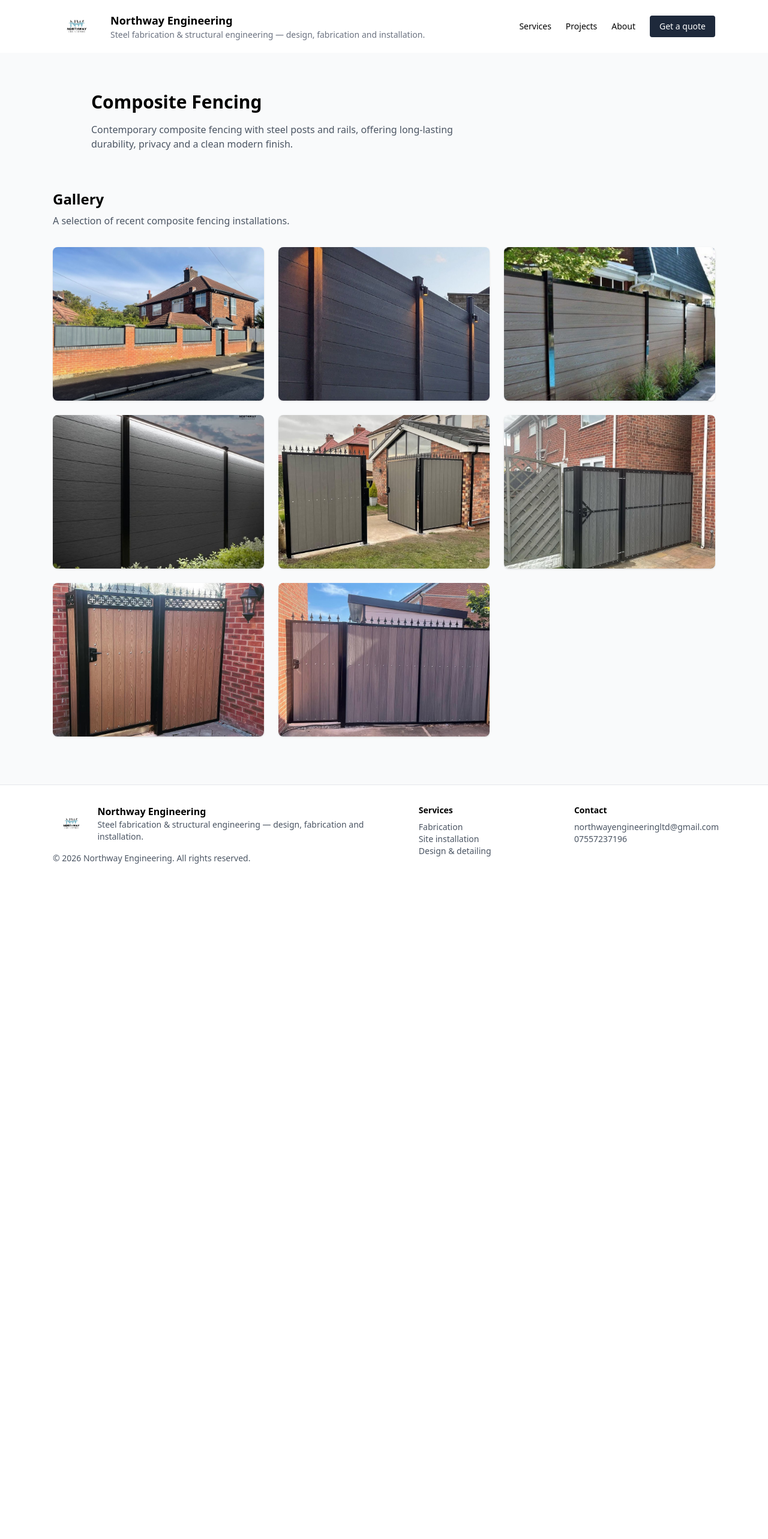
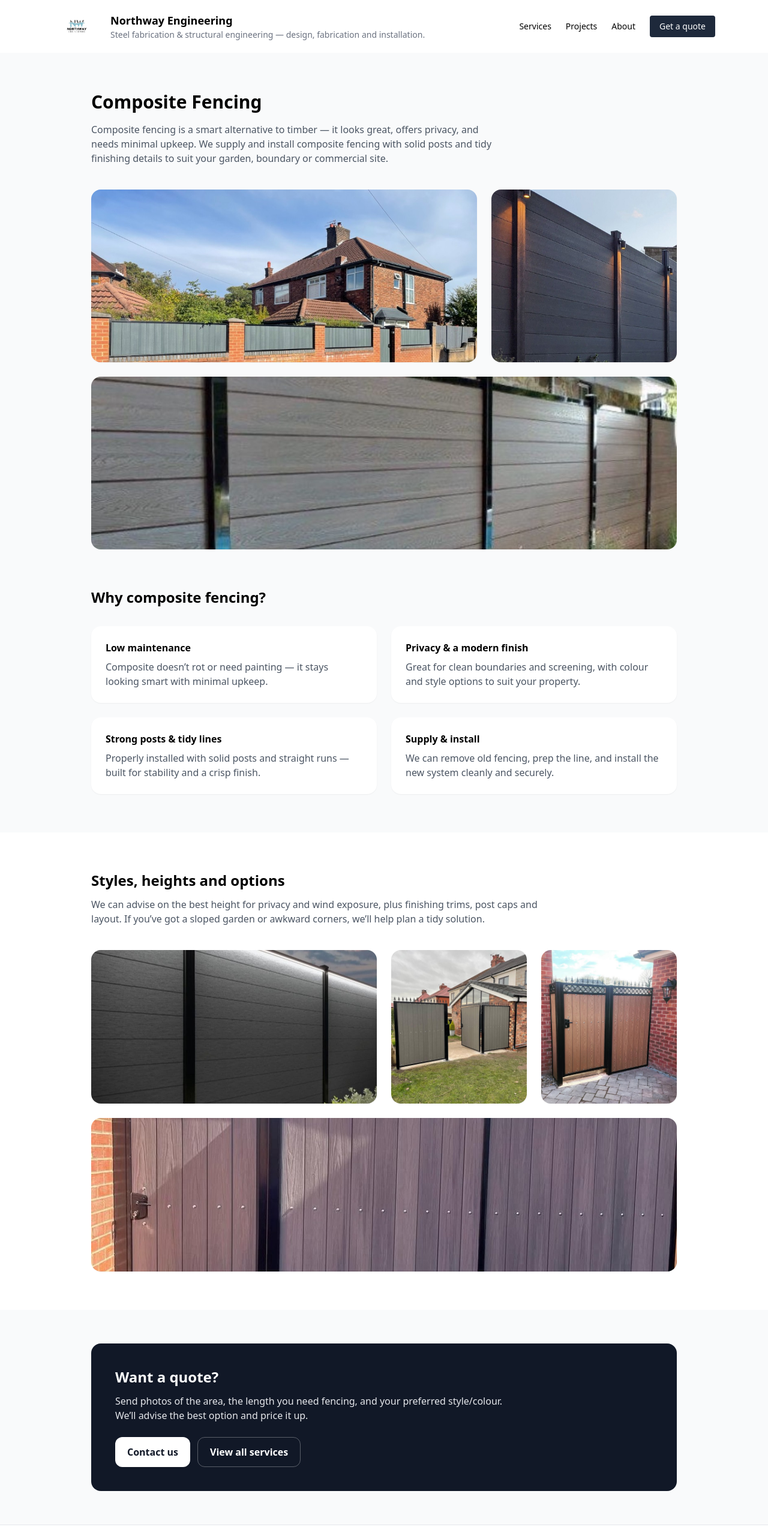
Before and after one commit to giuseppe101-arch/northway-engineering-site2, a Next.js app: page /products/composite-fencing in a window 1280 px wide. Shown: the top 2566 px of the page at 60% size. Before the commit the page ends 1473 px from the top, so only its background shows below. Built offline with nearby package versions, Linux system fonts and the light colour scheme.

Commit message:
Update composite-fencing.jsx

```diff
--- a/pages/products/composite-fencing.jsx
+++ b/pages/products/composite-fencing.jsx
@@ -1,7 +1,7 @@
-import Head from 'next/head'
-import Image from 'next/image'
-import Header from '../../components/Header'
-import Footer from '../../components/Footer'
+import Head from "next/head";
+import Image from "next/image";
+import Header from "../../components/Header";
+import Footer from "../../components/Footer";
 
 export default function CompositeFencingPage() {
   return (
@@ -10,57 +10,181 @@ export default function CompositeFencingPage() {
         <title>Composite Fencing — Northway Engineering</title>
         <meta
           name="description"
-          content="Low-maintenance composite fencing systems with steel posts and rails, supplied and installed across the North West."
+          content="Composite fencing supplied and installed — modern, low-maintenance fencing with strong posts and a clean finish across Liverpool and the North West."
         />
       </Head>
 
       <Header />
 
       <main className="bg-gray-50">
-        {/* INTRO */}
+        {/* INTRO + TOP GALLERY */}
         <section className="max-w-5xl mx-auto px-6 py-16">
           <h1 className="text-3xl font-bold">Composite Fencing</h1>
           <p className="mt-4 text-gray-600 max-w-2xl">
-            Contemporary composite fencing with steel posts and rails, offering long-lasting
-            durability, privacy and a clean modern finish.
+            Composite fencing is a smart alternative to timber — it looks great, offers privacy,
+            and needs minimal upkeep. We supply and install composite fencing with solid posts and
+            tidy finishing details to suit your garden, boundary or commercial site.
           </p>
+
+          {/* TOP GALLERY (3 images) */}
+          <div className="mt-10 grid gap-6 md:grid-cols-3">
+            {/* FEATURE */}
+            <div className="relative w-full h-72 rounded-2xl overflow-hidden shadow-sm md:col-span-2">
+              <Image
+                src="/images/compfence1.jpg"
+                alt="Composite fencing installation"
+                fill
+                sizes="(max-width: 768px) 100vw, 66vw"
+                className="object-cover object-top"
+                priority
+              />
+            </div>
+
+            <div className="relative w-full h-72 rounded-2xl overflow-hidden shadow-sm">
+              <Image
+                src="/images/compfence2.jpg"
+                alt="Composite fence panels"
+                fill
+                sizes="(max-width: 768px) 100vw, 33vw"
+                className="object-cover object-top"
+              />
+            </div>
+
+            <div className="relative w-full h-72 rounded-2xl overflow-hidden shadow-sm md:col-span-3">
+              <Image
+                src="/images/compfence3.jpg"
+                alt="Composite fencing finished look"
+                fill
+                sizes="(max-width: 768px) 100vw, 100vw"
+                className="object-cover"
+              />
+            </div>
+          </div>
         </section>
 
-        {/* GALLERY */}
-        <section className="max-w-6xl mx-auto px-6 pb-20">
-          <h2 className="text-2xl font-bold mb-2">Gallery</h2>
-          <p className="text-gray-600 mb-8">
-            A selection of recent composite fencing installations.
-          </p>
+        {/* INFO CARDS */}
+        <section className="max-w-5xl mx-auto px-6 pb-16">
+          <h2 className="text-2xl font-bold">Why composite fencing?</h2>
 
-          <div className="grid grid-cols-1 sm:grid-cols-2 lg:grid-cols-3 gap-6">
-            {[
-              'compfence1.jpg',
-              'compfence2.jpg',
-              'compfence3.jpg',
-              'compfence4.jpg',
-              'compfence5.jpg',
-              'compfence6.jpg',
-              'compfence7.jpg',
-              'compfence8.jpg',
-            ].map((img, index) => (
-              <div
-                key={index}
-                className="relative w-full h-64 rounded-lg overflow-hidden shadow bg-white"
-              >
+          <div className="mt-8 grid gap-6 md:grid-cols-2">
+            <div className="bg-white rounded-2xl p-6 shadow-sm">
+              <h3 className="font-semibold">Low maintenance</h3>
+              <p className="mt-2 text-gray-600">
+                Composite doesn’t rot or need painting — it stays looking smart with minimal upkeep.
+              </p>
+            </div>
+
+            <div className="bg-white rounded-2xl p-6 shadow-sm">
+              <h3 className="font-semibold">Privacy &amp; a modern finish</h3>
+              <p className="mt-2 text-gray-600">
+                Great for clean boundaries and screening, with colour and style options to suit your
+                property.
+              </p>
+            </div>
+
+            <div className="bg-white rounded-2xl p-6 shadow-sm">
+              <h3 className="font-semibold">Strong posts &amp; tidy lines</h3>
+              <p className="mt-2 text-gray-600">
+                Properly installed with solid posts and straight runs — built for stability and a
+                crisp finish.
+              </p>
+            </div>
+
+            <div className="bg-white rounded-2xl p-6 shadow-sm">
+              <h3 className="font-semibold">Supply &amp; install</h3>
+              <p className="mt-2 text-gray-600">
+                We can remove old fencing, prep the line, and install the new system cleanly and
+                securely.
+              </p>
+            </div>
+          </div>
+        </section>
+
+        {/* SECOND GALLERY + MORE TEXT */}
+        <section className="bg-white">
+          <div className="max-w-5xl mx-auto px-6 py-16">
+            <h2 className="text-2xl font-bold">Styles, heights and options</h2>
+            <p className="mt-3 text-gray-600 max-w-3xl">
+              We can advise on the best height for privacy and wind exposure, plus finishing trims,
+              post caps and layout. If you’ve got a sloped garden or awkward corners, we’ll help
+              plan a tidy solution.
+            </p>
+
+            {/* SECOND GALLERY (4 images) */}
+            <div className="mt-10 grid gap-6 md:grid-cols-4">
+              <div className="relative w-full h-64 rounded-2xl overflow-hidden shadow-sm md:col-span-2">
                 <Image
-                  src={`/images/${img}`}
-                  alt="Composite fencing installation by Northway Engineering"
+                  src="/images/compfence4.jpg"
+                  alt="Composite fence run"
                   fill
+                  sizes="(max-width: 768px) 100vw, 50vw"
                   className="object-cover"
                 />
               </div>
-            ))}
+
+              <div className="relative w-full h-64 rounded-2xl overflow-hidden shadow-sm">
+                <Image
+                  src="/images/compfence5.jpg"
+                  alt="Composite fencing detail"
+                  fill
+                  sizes="(max-width: 768px) 100vw, 25vw"
+                  className="object-cover"
+                />
+              </div>
+
+              <div className="relative w-full h-64 rounded-2xl overflow-hidden shadow-sm">
+                <Image
+                  src="/images/compfence7.jpg"
+                  alt="Composite fence corner detail"
+                  fill
+                  sizes="(max-width: 768px) 100vw, 25vw"
+                  className="object-cover"
+                />
+              </div>
+
+              <div className="relative w-full h-64 rounded-2xl overflow-hidden shadow-sm md:col-span-4">
+                <Image
+                  src="/images/compfence8.jpg"
+                  alt="Composite fencing completed installation"
+                  fill
+                  sizes="(max-width: 768px) 100vw, 100vw"
+                  className="object-cover"
+                />
+              </div>
+            </div>
+          </div>
+        </section>
+
+        {/* CTA */}
+        <section className="bg-gray-50">
+          <div className="max-w-5xl mx-auto px-6 py-14">
+            <div className="rounded-2xl bg-gray-900 text-white p-8 md:p-10">
+              <h2 className="text-2xl font-bold">Want a quote?</h2>
+              <p className="mt-3 text-gray-200 max-w-2xl">
+                Send photos of the area, the length you need fencing, and your preferred style/colour.
+                We’ll advise the best option and price it up.
+              </p>
+
+              <div className="mt-6 flex flex-wrap gap-3">
+                <a
+                  href="/contact"
+                  className="inline-flex items-center justify-center rounded-xl bg-white text-gray-900 px-5 py-3 font-semibold shadow-sm"
+                >
+                  Contact us
+                </a>
+                <a
+                  href="/services"
+                  className="inline-flex items-center justify-center rounded-xl border border-white/30 text-white px-5 py-3 font-semibold"
+                >
+                  View all services
+                </a>
+              </div>
+            </div>
           </div>
         </section>
       </main>
 
       <Footer />
     </>
-  )
+  );
 }
```
